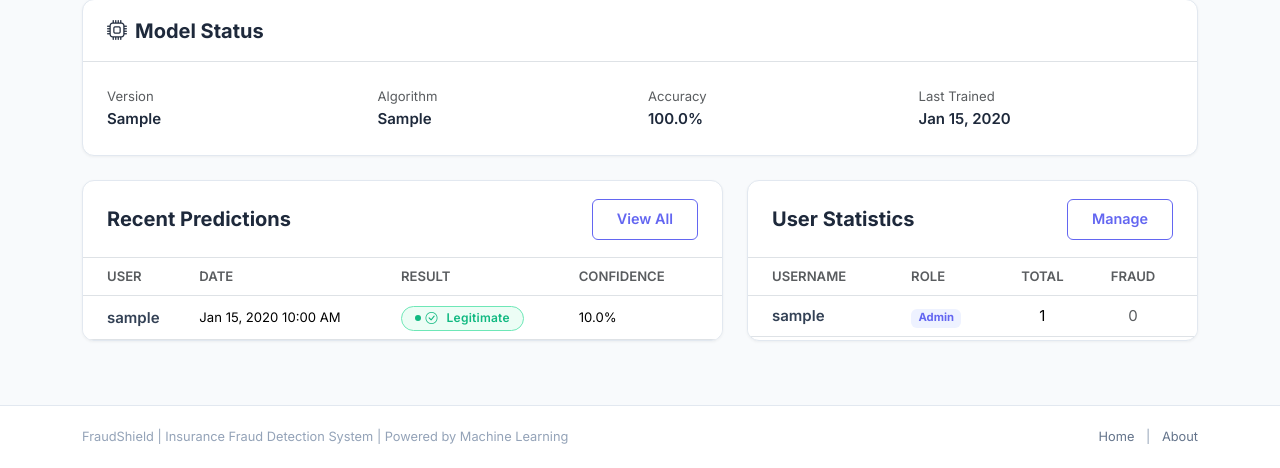
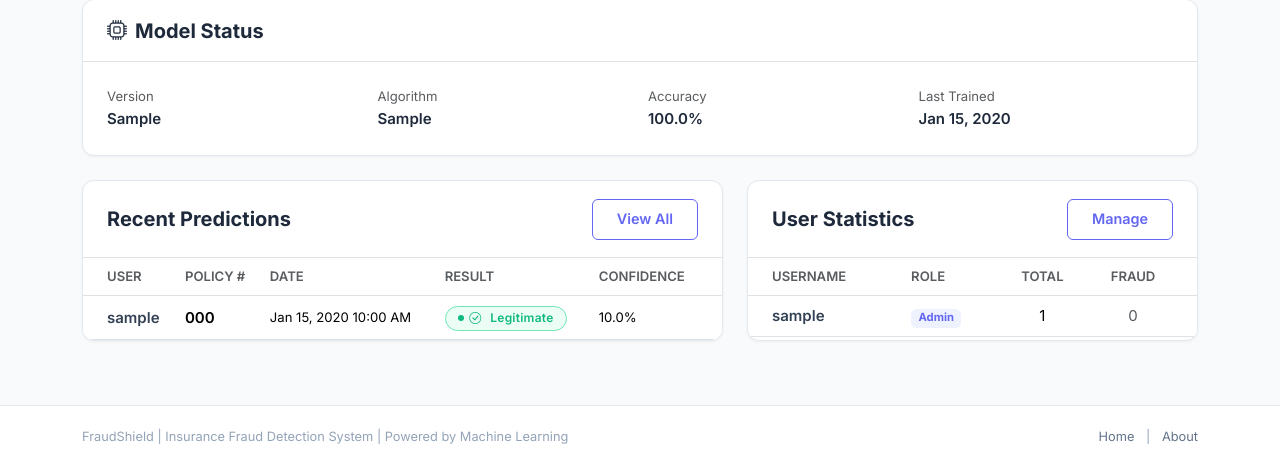
Before and after one commit to syedmohammedazhad4-del/FraudShield, a Flask app: page /admin/ in a window 1280 px wide. Shown: the part 332-800 px from the top of the page. Run offline with Flask 3, Linux system fonts and the light colour scheme; a user stored in the database is signed in; tables that the repository leaves empty hold one stand-in row (values such as "Sample post").

Commit message:
Add Policy Number field for tracking claims across admin panel
- PolicyNumber added as text input in Step 1 of wizard
- Stored in database but NOT fed to ML model (tracking only)
- Visible in dashboard, history, admin predictions, admin dashboard

Co-Authored-By: Claude Opus 4.6 (1M context) <noreply@anthropic.com>

```diff
--- a/app/blueprints/api/routes.py
+++ b/app/blueprints/api/routes.py
@@ -23,11 +23,15 @@ def predict_view():
                 form_data[field_name] = request.form.get(field_name, '')
 
         try:
+            # Extract policy number (not fed to model, just for tracking)
+            policy_number = form_data.pop('PolicyNumber', '')
+
             result = predict(form_data)
 
             model = ModelMetadata.query.filter_by(is_active=True).first()
             prediction = Prediction(
                 user_id=current_user.id,
+                policy_number=policy_number,
                 prediction_result=result['result'],
                 confidence_score=result['confidence'],
                 input_data_json=json.dumps(form_data),
--- a/app/field_mappings.py
+++ b/app/field_mappings.py
@@ -178,6 +178,10 @@ FIELD_CHOICES = {
     'BasePolicy': {
         'label': 'Base Policy',
         'choices': [('', 'Select...'), ('All Perils', 'All Perils'), ('Collision', 'Collision'), ('Liability', 'Liability')]
+    },
+    'PolicyNumber': {
+        'label': 'Policy Number',
+        'choices': None  # Free text input
     }
 }
 
@@ -187,7 +191,7 @@ WIZARD_STEPS = [
         'title': 'Policy Information',
         'description': 'Enter the insurance policy details',
         'icon': 'bi-file-earmark-text',
-        'fields': ['WeekOfMonth', 'PolicyType', 'BasePolicy', 'Deductible', 'Days_Policy_Accident', 'Days_Policy_Claim', 'AgentType']
+        'fields': ['PolicyNumber', 'WeekOfMonth', 'PolicyType', 'BasePolicy', 'Deductible', 'Days_Policy_Accident', 'Days_Policy_Claim', 'AgentType']
     },
     {
         'title': 'Personal Information',
--- a/app/forms.py
+++ b/app/forms.py
@@ -43,6 +43,7 @@ class PredictionForm(FlaskForm):
                     getattr(self, field_name).choices = field_info['choices']
 
     # Step 1: Policy Information
+    PolicyNumber = StringField('Policy Number', validators=[DataRequired(), Length(min=1, max=50)])
     WeekOfMonth = SelectField('Week of Month', validators=[DataRequired()])
     PolicyType = SelectField('Policy Type', validators=[DataRequired()])
     BasePolicy = SelectField('Base Policy', validators=[DataRequired()])
--- a/app/models.py
+++ b/app/models.py
@@ -43,6 +43,7 @@ class Prediction(db.Model):
 
     id = db.Column(db.Integer, primary_key=True)
     user_id = db.Column(db.Integer, db.ForeignKey('fs_users.id'), nullable=False)
+    policy_number = db.Column(db.String(50))
     prediction_result = db.Column(db.String(20), nullable=False)
     confidence_score = db.Column(db.Float, nullable=False)
     input_data_json = db.Column(db.Text, nullable=False)
--- a/app/templates/admin/dashboard.html
+++ b/app/templates/admin/dashboard.html
@@ -118,6 +118,7 @@
                             <thead class="bg-light">
                                 <tr>
                                     <th class="ps-4 text-muted small fw-semibold text-uppercase">User</th>
+                                    <th class="text-muted small fw-semibold text-uppercase">Policy #</th>
                                     <th class="text-muted small fw-semibold text-uppercase">Date</th>
                                     <th class="text-muted small fw-semibold text-uppercase">Result</th>
                                     <th class="pe-4 text-muted small fw-semibold text-uppercase">Confidence</th>
@@ -127,6 +128,7 @@
                                 {% for pred in recent_predictions %}
                                 <tr>
                                     <td class="ps-4 fw-semibold text-slate-700">{{ pred.user.username }}</td>
+                                    <td class="fw-semibold">{{ pred.policy_number or 'N/A' }}</td>
                                     <td class="small">{{ pred.created_at.strftime('%b %d, %Y %I:%M %p') }}</td>
                                     <td>
                                         {% if pred.prediction_result == 'Fraud' %}
--- a/app/templates/admin/predictions.html
+++ b/app/templates/admin/predictions.html
@@ -45,6 +45,7 @@
                         <tr>
                             <th class="ps-4 text-muted small fw-semibold text-uppercase">#</th>
                             <th class="text-muted small fw-semibold text-uppercase">Date</th>
+                            <th class="text-muted small fw-semibold text-uppercase">Policy #</th>
                             <th class="text-muted small fw-semibold text-uppercase">User</th>
                             <th class="text-muted small fw-semibold text-uppercase">Result</th>
                             <th class="text-muted small fw-semibold text-uppercase">Confidence %</th>
@@ -56,6 +57,7 @@
                         <tr>
                             <td class="ps-4 text-muted">{{ (predictions.page - 1) * predictions.per_page + loop.index }}</td>
                             <td class="small">{{ pred.created_at.strftime('%b %d, %Y %I:%M %p') }}</td>
+                            <td class="fw-semibold">{{ pred.policy_number or 'N/A' }}</td>
                             <td class="fw-semibold text-slate-700">{{ pred.user.username }}</td>
                             <td>
                                 {% if pred.prediction_result == 'Fraud' %}
--- a/app/templates/main/dashboard.html
+++ b/app/templates/main/dashboard.html
@@ -100,6 +100,7 @@
                     <thead class="bg-light">
                         <tr>
                             <th class="ps-4 text-muted small fw-semibold text-uppercase">Date</th>
+                            <th class="text-muted small fw-semibold text-uppercase">Policy #</th>
                             <th class="text-muted small fw-semibold text-uppercase">Result</th>
                             <th class="text-muted small fw-semibold text-uppercase">Confidence</th>
                             <th class="pe-4 text-muted small fw-semibold text-uppercase">Actions</th>
@@ -109,6 +110,7 @@
                         {% for pred in recent %}
                         <tr>
                             <td class="ps-4">{{ pred.created_at.strftime('%b %d, %Y %I:%M %p') }}</td>
+                            <td class="fw-semibold">{{ pred.policy_number or 'N/A' }}</td>
                             <td>
                                 {% if pred.prediction_result == 'Fraud' %}
                                 <span class="badge badge-fraud">
--- a/app/templates/main/history.html
+++ b/app/templates/main/history.html
@@ -29,6 +29,7 @@
                     <thead class="bg-light">
                         <tr>
                             <th class="ps-4 text-muted small fw-semibold text-uppercase">#</th>
+                            <th class="text-muted small fw-semibold text-uppercase">Policy #</th>
                             <th class="text-muted small fw-semibold text-uppercase">Date & Time</th>
                             <th class="text-muted small fw-semibold text-uppercase">Result</th>
                             <th class="text-muted small fw-semibold text-uppercase">Confidence %</th>
@@ -39,6 +40,7 @@
                         {% for pred in predictions.items %}
                         <tr>
                             <td class="ps-4 text-muted">{{ (predictions.page - 1) * predictions.per_page + loop.index }}</td>
+                            <td class="fw-semibold">{{ pred.policy_number or 'N/A' }}</td>
                             <td>{{ pred.created_at.strftime('%b %d, %Y %I:%M %p') }}</td>
                             <td>
                                 {% if pred.prediction_result == 'Fraud' %}
--- a/app/templates/predict/wizard.html
+++ b/app/templates/predict/wizard.html
@@ -45,7 +45,9 @@
                                 {% set field_info = field_choices[field_name] %}
                                 <div class="col-md-6">
                                     <label for="{{ field_name }}" class="form-label fw-semibold text-slate-700">{{ field_info.label }}</label>
-                                    {% if field_name == 'Age' %}
+                                    {% if field_name == 'PolicyNumber' %}
+                                    <input type="text" class="form-control {% if form[field_name].errors %}is-invalid{% endif %}" id="{{ field_name }}" name="{{ field_name }}" placeholder="Enter policy number (e.g., POL-2026-001)" value="{{ form[field_name].data or '' }}" required>
+                                    {% elif field_name == 'Age' %}
                                     <input type="number" class="form-control {% if form[field_name].errors %}is-invalid{% endif %}" id="{{ field_name }}" name="{{ field_name }}" min="16" max="100" placeholder="Enter age (16-100)" value="{{ form[field_name].data or '' }}">
                                     {% elif field_info.choices %}
                                     <select class="form-select {% if form[field_name].errors %}is-invalid{% endif %}" id="{{ field_name }}" name="{{ field_name }}">
--- a/config.py
+++ b/config.py
@@ -6,7 +6,6 @@ load_dotenv()
 
 class Config:
     SECRET_KEY = os.environ.get('SECRET_KEY', os.urandom(32).hex())
-
     SQLALCHEMY_DATABASE_URI = os.environ.get('DATABASE_URL', 'sqlite:///fraud_detection.db')
     SQLALCHEMY_TRACK_MODIFICATIONS = False
     SESSION_COOKIE_HTTPONLY = True
```
